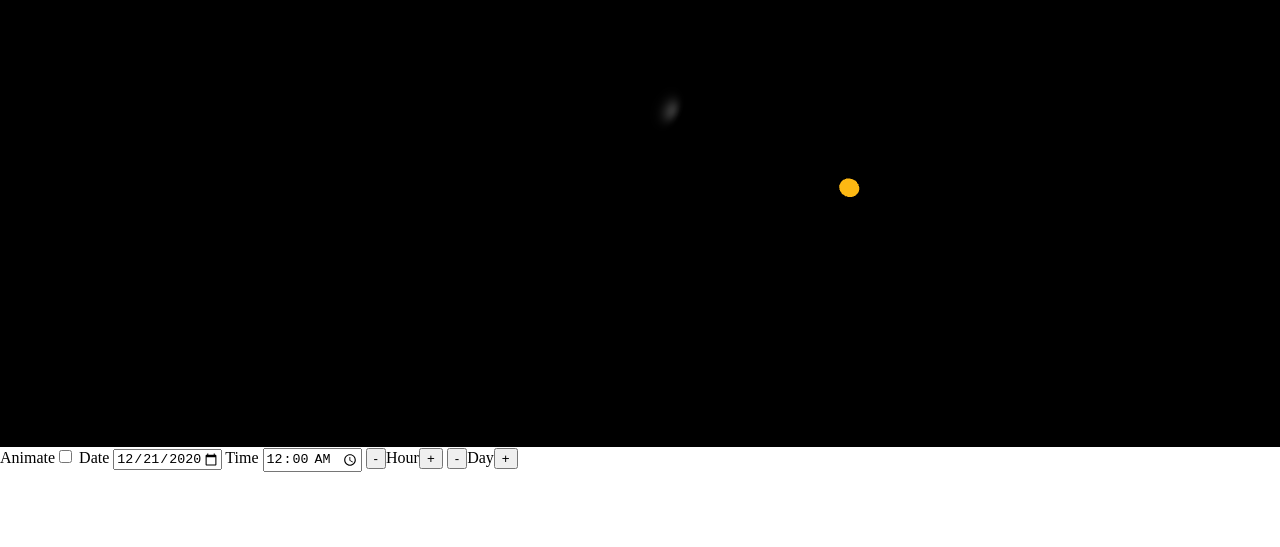
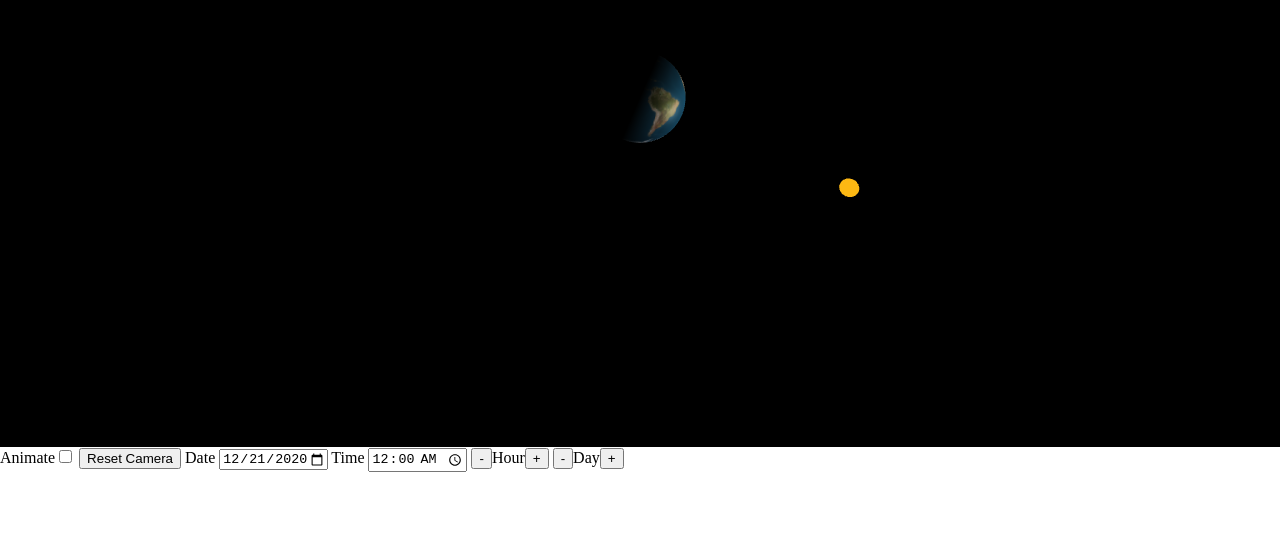
Before and after one commit to avantgardnerio/pergola, a website: page index.html in a window 1280 px wide. Shown: the part 253-800 px from the top of the page. Drawn offline with nearby package versions, Linux system fonts and the light colour scheme; animation ran at ten frames a second.

Commit message:
Orbit controls

```diff
--- a/index.html
+++ b/index.html
@@ -4,6 +4,7 @@
     <link rel="stylesheet" href="styles/main.css">
     <script type="text/javascript" src="https://cdnjs.cloudflare.com/ajax/libs/three.js/r123/three.js"></script>
     <script type="text/javascript" src="https://cdnjs.cloudflare.com/ajax/libs/moment.js/2.29.1/moment.min.js"></script>
+    <script type="text/javascript" src="node_modules/three/examples/js/controls/OrbitControls.js"></script>
     <script type="text/javascript" src="js/index.js"></script>
 </head>
 <body>
@@ -11,6 +12,7 @@
         <div class="main"></div>
         <div class="footer">
             <label for="cbAnimate">Animate</label><input type="checkbox" id="cbAnimate">
+            <input type="button" id="btnCameraReset" value="Reset Camera" />
             <label for="dtCur">Date</label>
             <input type="date" id="dtCur" value="2020-12-21" min="2020-12-21" max="2021-12-20" />
             <label for="tmCur">Time</label>
--- a/js/index.js
+++ b/js/index.js
@@ -8,7 +8,7 @@ const TAU = Math.PI * 2;
 onload = () => {
     const realStart = moment();
 
-    const panel = document.querySelector(".main");
+    const canvas = document.querySelector(".main");
     const dtCur = document.querySelector("#dtCur");
     const tmCur = document.querySelector("#tmCur");
     const btnHourDec = document.querySelector("#btnHourDec");
@@ -16,6 +16,7 @@ onload = () => {
     const btnDayDec = document.querySelector("#btnDayDec");
     const btnDayEnc = document.querySelector("#btnDayEnc");
     const cbAnimate = document.querySelector("#cbAnimate");
+    const btnCameraReset = document.querySelector("#btnCameraReset");
 
     const getSimNow = () => {
         const dtText = dtCur.getAttribute("value");
@@ -34,15 +35,23 @@ onload = () => {
     cbAnimate.onchange = () => {
         if(cbAnimate.checked) tick();
     }
+    btnCameraReset.onclick = () => {
+        camera.position.x = 0;
+        camera.position.y = 0;
+        camera.position.z = 10;
+        controls.update();
+    }
     dtCur.onchange = () => requestAnimationFrame(render);
     tmCur.onchange = () => requestAnimationFrame(render);
 
     const scene = new THREE.Scene();
-    const camera = new THREE.PerspectiveCamera(75, panel.clientWidth / panel.clientHeight);
+    const camera = new THREE.PerspectiveCamera(75, canvas.clientWidth / canvas.clientHeight);
     camera.position.z = 10;
     const renderer = new THREE.WebGLRenderer({antialias: true});
-    renderer.setSize(panel.clientWidth, panel.clientHeight);
-    panel.appendChild(renderer.domElement);
+    renderer.setSize(canvas.clientWidth, canvas.clientHeight);
+    canvas.appendChild(renderer.domElement);
+    const controls = new THREE.OrbitControls( camera, renderer.domElement );
+    controls.update();
 
     const earth_geom = new THREE.SphereGeometry(1, 32, 32);
     const earth_mat = new THREE.MeshPhongMaterial({color: 0xFFFFFF});
@@ -95,6 +104,7 @@ onload = () => {
 
         renderer.render(scene, camera);
         if(cbAnimate.checked) tick();
+        requestAnimationFrame(render);
     }
     render();
 }
```
Also changed, not shown: package.json (added, +25 -0 lines), 2 other files.
